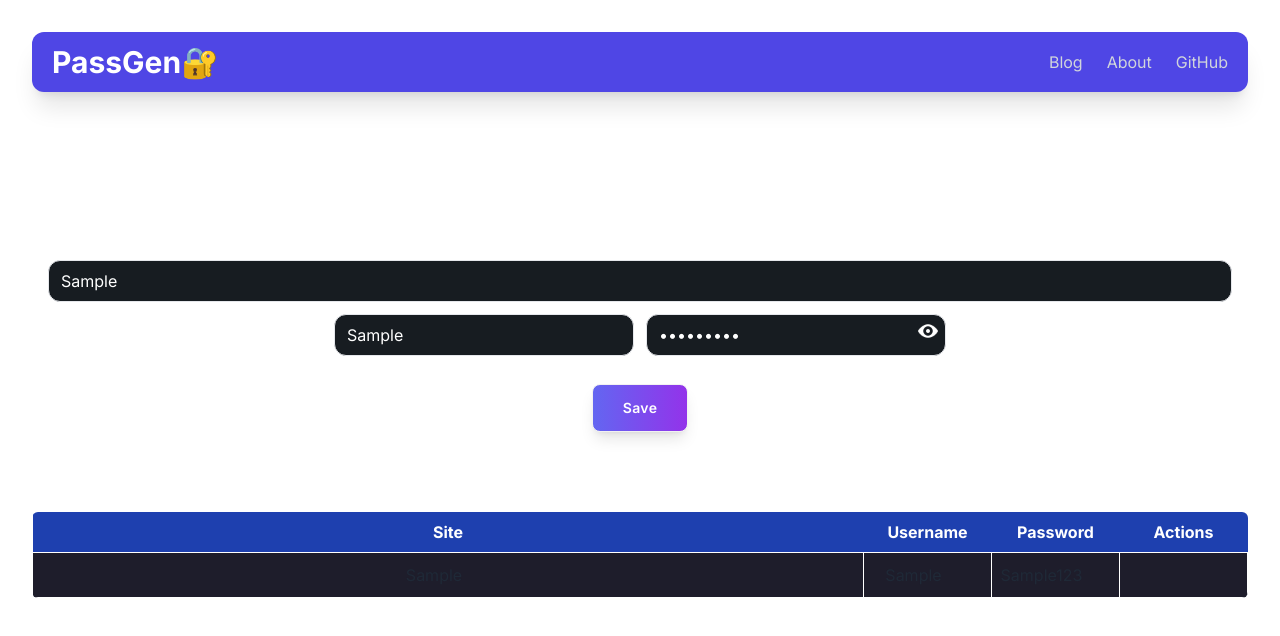
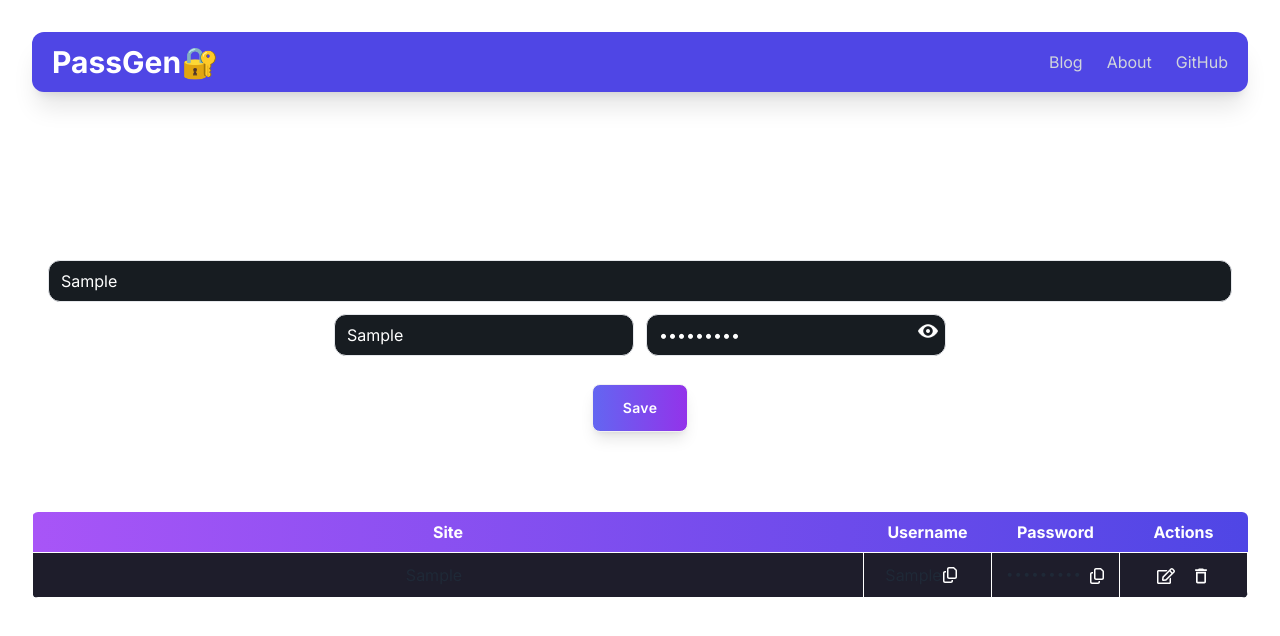
Before and after one commit to yashmandi/password-gen, a React (Vite) app: page /password-manager in a window 1280 px wide. Both pictures are taken after typing "Sample", "Sample", "Sample123" into the empty fields and a click on the button "Save". Shown: the top 636 px of the page. Built offline with nearby package versions, Linux system fonts and the light colour scheme.

Commit message:
react icona

```diff
--- a/package.json
+++ b/package.json
@@ -12,6 +12,7 @@
   "dependencies": {
     "react": "^18.3.1",
     "react-dom": "^18.3.1",
+    "react-icons": "^5.3.0",
     "react-router-dom": "^6.26.1",
     "uuid": "^10.0.0",
     "uuidv4": "^6.2.13"
--- a/src/pages/Manager.jsx
+++ b/src/pages/Manager.jsx
@@ -1,7 +1,10 @@
 import React, { useEffect } from "react";
 import { useRef, useState } from "react";
+import { FaRegCopy } from "react-icons/fa6";
 import { v4 as uuidv4 } from "uuid";
 import Navbar from "../components/Navbar";
+import { FaRegEdit } from "react-icons/fa";
+import { MdOutlineDelete } from "react-icons/md";
 
 const Manager = () => {
   const ref = useRef();
@@ -153,7 +156,7 @@ const Manager = () => {
           )}
           {passwordArray.length != 0 && (
             <table className="table-auto w-full rounded-md overflow-hidden">
-              <thead className="bg-blue-800 text-white">
+              <thead className="bg-gradient-to-r from-purple-500 to-indigo-600 text-white">
                 <tr>
                   <th className="py-2">Site</th>
                   <th className="py-2">Username</th>
@@ -185,43 +188,32 @@ const Manager = () => {
                             className="lordiconcopy size-7 cursor-pointer"
                             onClick={() => copyText(item.username)}
                           >
-                            <lord-icon
-                              style={{ width: 25, height: 25, padding: "5px" }}
-                              className="cursor-pointer"
-                              src="https://cdn.lordicon.com/iykgtsbt.json"
-                              trigger="hover"
-                            ></lord-icon>
+                            <FaRegCopy className="mt-1.5 text-white hover:text-gray-400" />
                           </div>
                         </div>
                       </td>
                       <td className="py-2 border bg-[#1e1d2b] border-white text-center w-32">
-                        <div className="flex items-center justify-center">
-                          <span>{item.password}</span>
+                        <div className="flex items-center justify-center relative space-x-2">
+                          <span className="text-sm font-mono">
+                            {item.password.replace(/./g, "•")}
+                          </span>
                           <div
-                            className="lordiconcopy size-7 cursor-pointer"
+                            className="lordiconcopy text-gray-300 cursor-pointer"
                             onClick={() => copyText(item.password)}
                           >
-                            <lord-icon
-                              style={{ width: 25, height: 25, padding: "5px" }}
-                              className="cursor-pointer"
-                              src="https://cdn.lordicon.com/iykgtsbt.json"
-                              trigger="hover"
-                            ></lord-icon>
+                            <FaRegCopy className="mt-0.5 text-white hover:text-gray-400" />
                           </div>
                         </div>
                       </td>
-                      <td className="py-2 border bg-[#1e1d2b] border-white text-center w-32">
+                      <td className="py-2 border  bg-[#1e1d2b] border-white text-center w-32">
+                        <div className="flex items-center justify-center">
                           <span
                             className="cursor-pointer mx-2"
                             onClick={() => {
                               editPassword(item.id);
                             }}
                           >
-                          <lord-icon
-                            src="https://cdn.lordicon.com/gwlusjdu.json"
-                            trigger="hover"
-                            style={{ width: "25px", height: "25px" }}
-                          ></lord-icon>
+                            <FaRegEdit className="mt-0.5 text-lg text-white hover:text-gray-400" />
                           </span>
                           <span
                             className="cursor-pointer mx-2"
@@ -229,12 +221,9 @@ const Manager = () => {
                               deletePassword(item.id);
                             }}
                           >
-                          <lord-icon
-                            src="https://cdn.lordicon.com/skkahier.json"
-                            trigger="hover"
-                            style={{ width: "25px", height: "25px" }}
-                          ></lord-icon>
+                            <MdOutlineDelete className="mt-0.5 text-xl text-white hover:text-gray-400" />
                           </span>
+                        </div>
                       </td>
                     </tr>
                   );
```
Also changed, not shown: 1 other file (tests, documents, lock files or other folders). Lines whose indentation alone changed are shown as unchanged.
